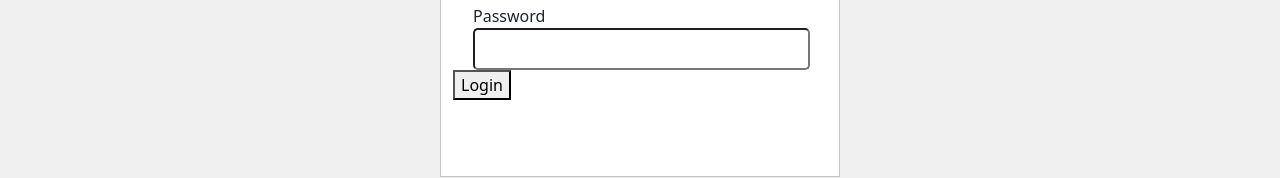
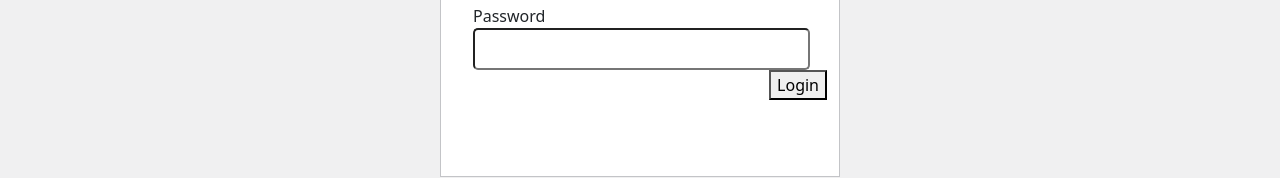
Before and after one commit to zaurkhalilli/DNK, a React (Create React App) app: page /login in a window 1280 px wide. Shown: the part 303-481 px from the top of the page. Built offline with nearby package versions, Linux system fonts and the light colour scheme.

Commit message:
some changes

```diff
--- a/src/Components/LoginPage/Loginpage.scss
+++ b/src/Components/LoginPage/Loginpage.scss
@@ -23,5 +23,8 @@
             border-radius: 5px;
             width: 90%;
         }
+        .loginbtn{
+            float: right;
+        }
     }
 }
```
